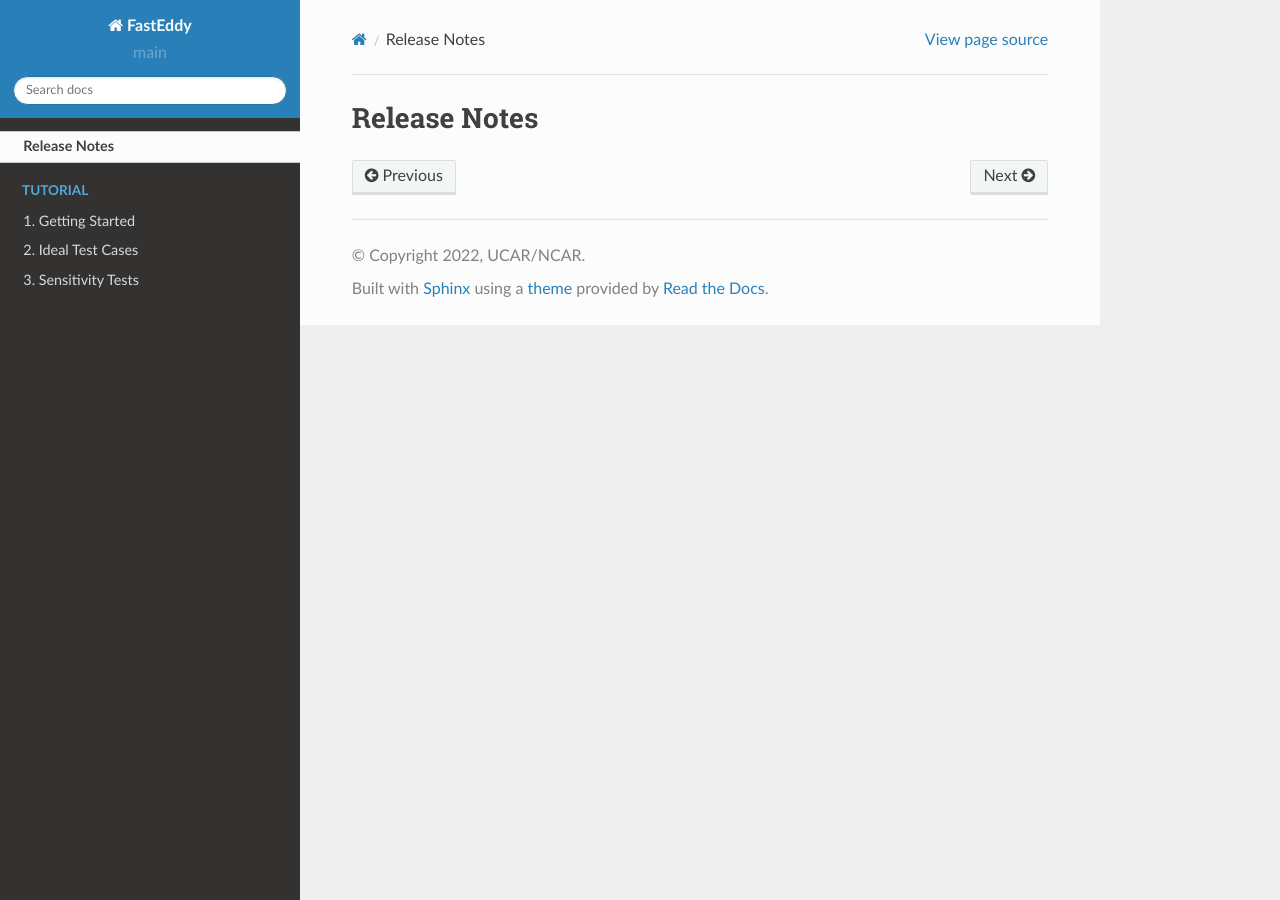
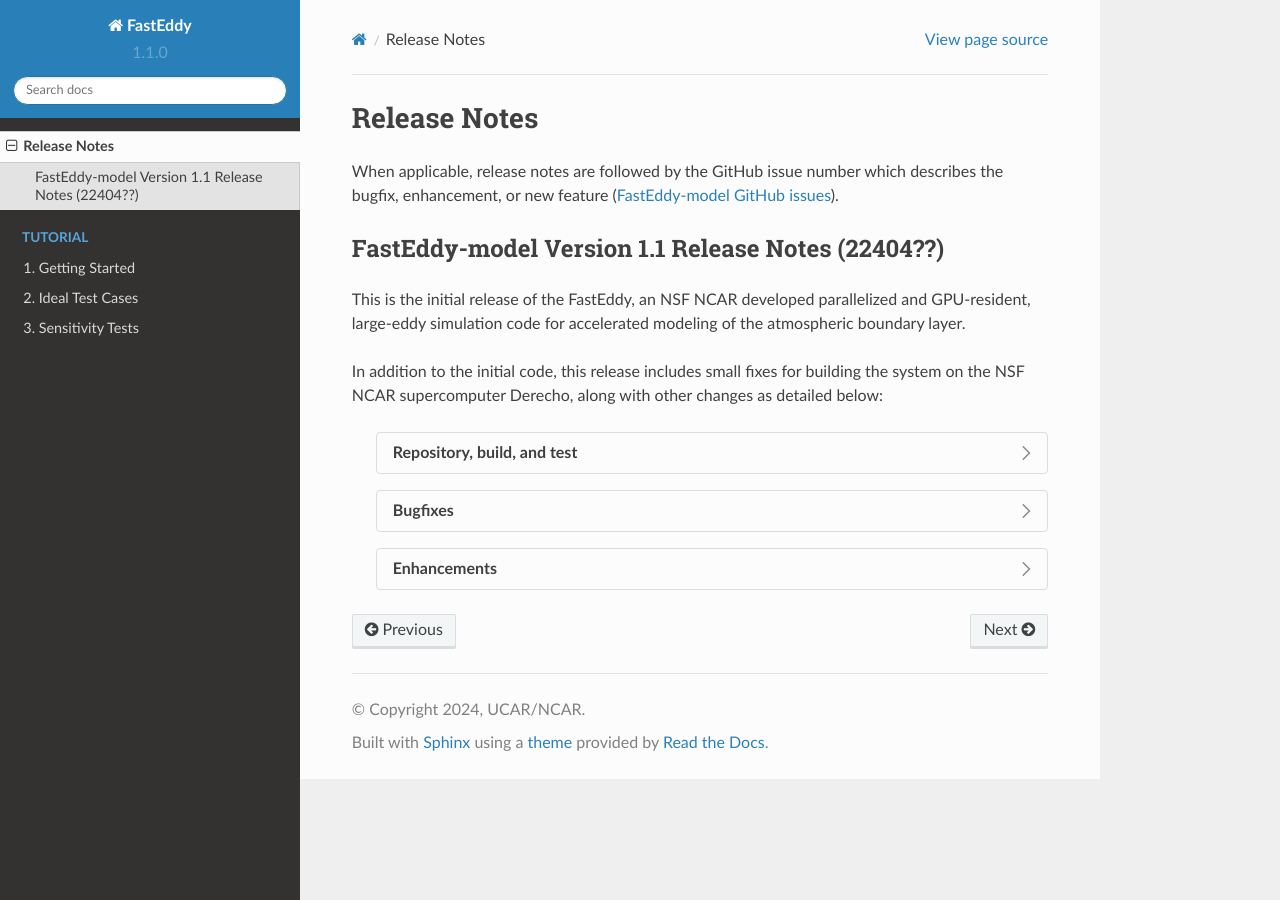
Before and after one commit to NCAR/FastEddy-model, a Sphinx documentation site: the page built from docs/release_notes.rst, in a window 1280 px wide. Built offline with Sphinx 7.4.7 and the Read the Docs theme 2.0.0, drawn with Linux system fonts in a browser that asks for light colours.

Commit message:
Per #9, add NSF to NCAR references, updated release notes, and modified dates in conf.py

```diff
--- a/docs/Tutorial/getting_started.rst
+++ b/docs/Tutorial/getting_started.rst
@@ -5,9 +5,10 @@ Getting Started
 Introduction
 ============
 
-`FastEddy`_ is a resident-GPU large eddy simulation (LES) model owned by the National Center for Atmospheric Research (`NCAR`_) Research Applications Laboratory (`RAL`_). It is designed for future turbulence-resolving numerical weather prediction.
+`FastEddy`_ is a resident-GPU large eddy simulation (LES) model owned by the National Science Foundation (`NSF`_) National Center for Atmospheric Research (`NCAR`_) Research Applications Laboratory (`RAL`_). It is designed for future turbulence-resolving numerical weather prediction.
 
 .. _FastEddy: https://ral.ucar.edu/solutions/products/fasteddy
+.. _NSF: https://www.nsf.gov
 .. _NCAR: https://ncar.ucar.edu
 .. _RAL: https://ral.ucar.edu
 
@@ -19,4 +20,4 @@ Software and computing requirements
 
 Computing resources with at least four general purpose graphics processing units are recommended to carry out the test cases. System must be enabled with python and Jupyter notebook packages. Add other requirements (compilers, libraries, etc).
 
-Instructions on how to build and run FastEddy on NCAR's Casper architecture https://github.com/NCAR/FastEddy-model/blob/main/README.md.
+Instructions on how to build and run FastEddy on NSF NCAR's Casper architecture https://github.com/NCAR/FastEddy-model/blob/main/README.md.
--- a/docs/conf.py
+++ b/docs/conf.py
@@ -20,11 +20,11 @@ print(sys.path)
 project = 'FastEddy'
 author = 'UCAR/NCAR'
 author_list = 'Sauer, J., D. Muñoz-Esparza'
-version = 'main'
+version = '1.1.0'
 verinfo = version
 release = f'{version}'
-release_year = '2022'
-release_date = f'{release_year}-01-06'
+release_year = '2024'
+release_date = f'{release_year}-04-??'
 copyright = f'{release_year}, {author}'
 
 # -- General configuration ---------------------------------------------------
--- a/docs/release_notes.rst
+++ b/docs/release_notes.rst
@@ -1,3 +1,33 @@
-=============
+*************
 Release Notes
-=============
+*************
+
+When applicable, release notes are followed by the GitHub issue number which
+describes the bugfix, enhancement, or new feature
+(`FastEddy-model GitHub issues <https://github.com/NCAR/FastEddy-model/issues>`_).
+
+FastEddy-model Version 1.1 Release Notes (22404??)
+===================================================
+
+This is the initial release of the FastEddy, an NSF NCAR developed parallelized
+and GPU-resident, large-eddy simulation code for accelerated modeling of the
+atmospheric boundary layer.
+
+In addition to the initial code, this release includes small fixes for building
+the system on the NSF NCAR supercomputer Derecho, along with other changes as
+detailed below:
+
+  .. dropdown:: Repository, build, and test
+
+     * Add templates for Issues and Pull Requests (`#1 <https://github.com/NCAR/FastEddy-model/issues/1>`_)
+     * Set up the FastEddy Tutorial documentation (`#3 <https://github.com/NCAR/FastEddy-model/issues/3>`_)
+     * Consolidate FastEddy-tutorials content into FastEddy-model (`#8 <https://github.com/NCAR/FastEddy-model/issues/8>`_)
+     * Adjust FastEddy-tutorials BOMEX notebook & RTD Moist dynamics instructions for hosting datasets under new repo (`#10 <https://github.com/NCAR/FastEddy-model/issues/10>`_)
+
+  .. dropdown:: Bugfixes
+
+     * None
+
+  .. dropdown:: Enhancements
+
+     * None
```
Also changed, not shown: README.md (+5 -5 lines).
